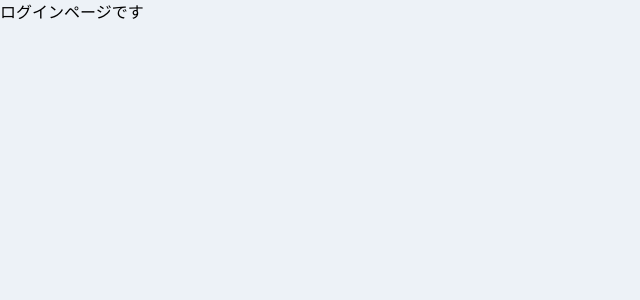
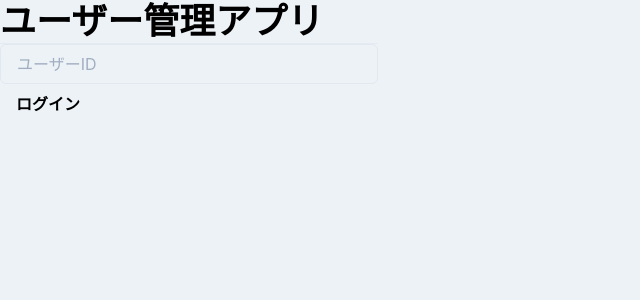
Before and after one commit to Kadotchi/Chakra-UI-React, a React (Create React App) app: page / in a window 1280 px wide. Shown: the top 300 px of the page, without its empty margins (0-640 px from the left). Built offline with nearby package versions, Linux system fonts and the light colour scheme.

Commit message:
ログイン画面の作成(雛形)

```diff
--- a/src/components/pages/Login.tsx
+++ b/src/components/pages/Login.tsx
@@ -1,5 +1,15 @@
+import { Box, Button, Divider, Flex, Heading, Input } from "@chakra-ui/react";
 import { memo, VFC } from "react";
 
 export const Logitn: VFC = memo(() => {
-  return <p>ログインページです</p>;
+  return (
+    <Flex>
+      <Box>
+        <Heading as="h1">ユーザー管理アプリ</Heading>
+        <Divider />
+        <Input placeholder="ユーザーID" />
+        <Button>ログイン</Button>
+      </Box>
+    </Flex>
+  );
 });
```
